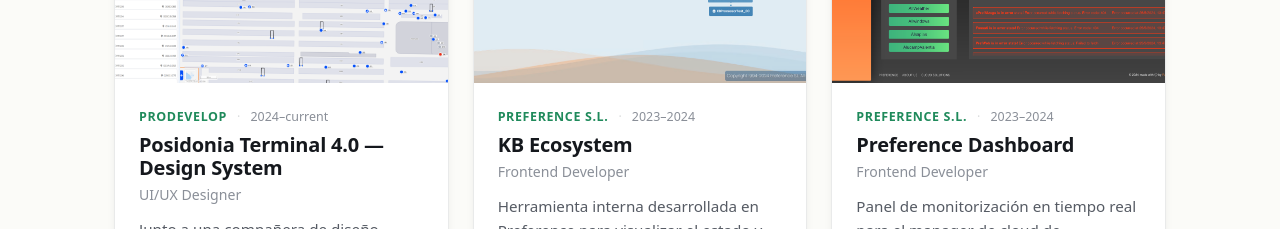
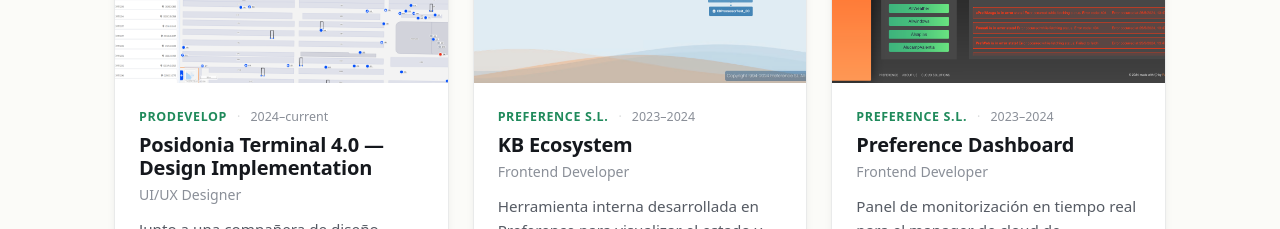
Before and after one commit to Huspablo/portfolio-pablo-segarra, a Vue app: page / in a window 1280 px wide. Shown: the part 5400-5629 px from the top of the page. Built offline with nearby package versions, Linux system fonts and the light colour scheme; no server answers; a web font is replaced by a local one.

Commit message:
Update Prodevelop project title to Design Implementation

```diff
--- a/src/data/projects.js
+++ b/src/data/projects.js
@@ -17,7 +17,7 @@
 export const projects = [
   {
     id: 'prodevelop',
-    title: 'Posidonia Terminal 4.0 — Design System',
+    title: 'Posidonia Terminal 4.0 — Design Implementation',
     type: { es: 'Diseño UX/UI', en: 'UX/UI Design' },
     role: { es: 'UI/UX Designer', en: 'UI/UX Designer' },
     company: 'Prodevelop',
```
